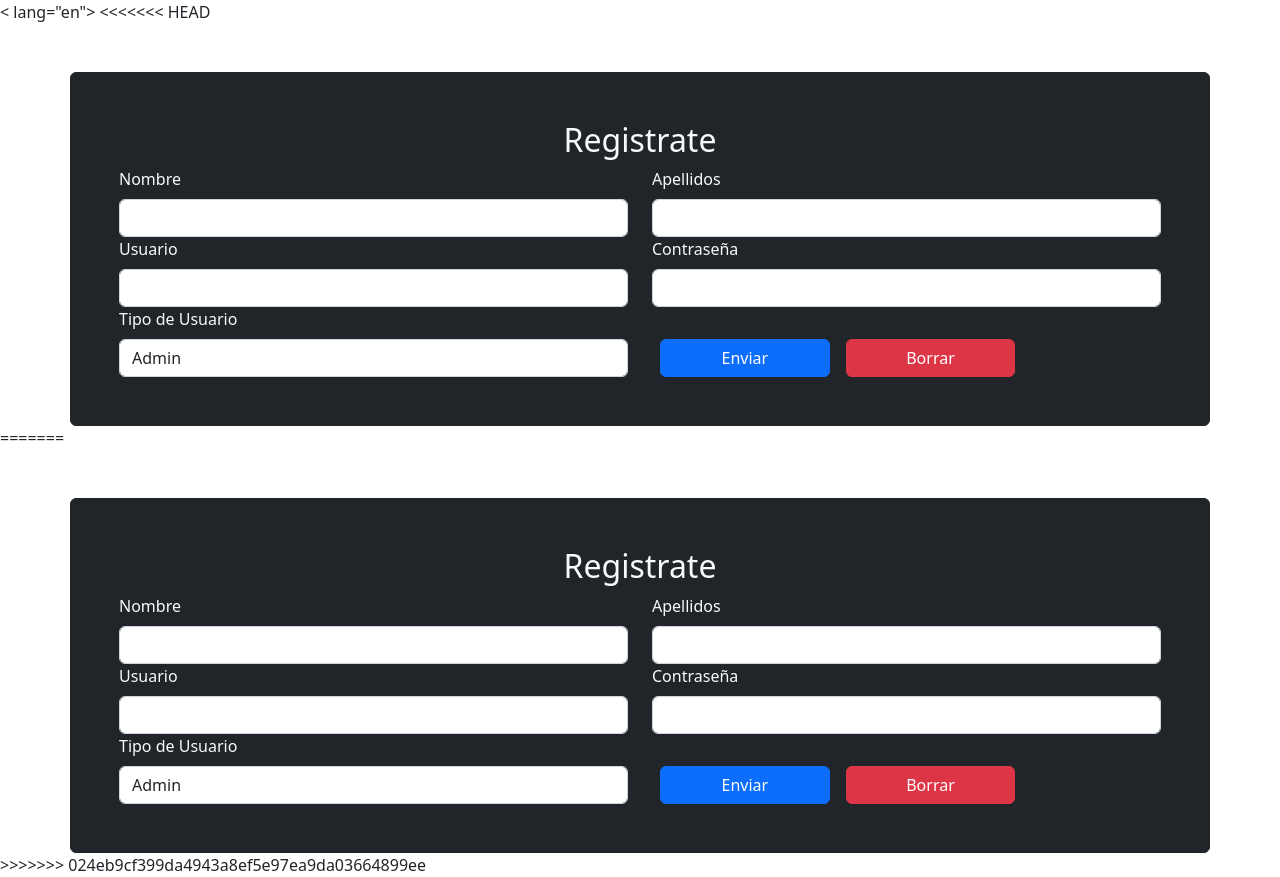
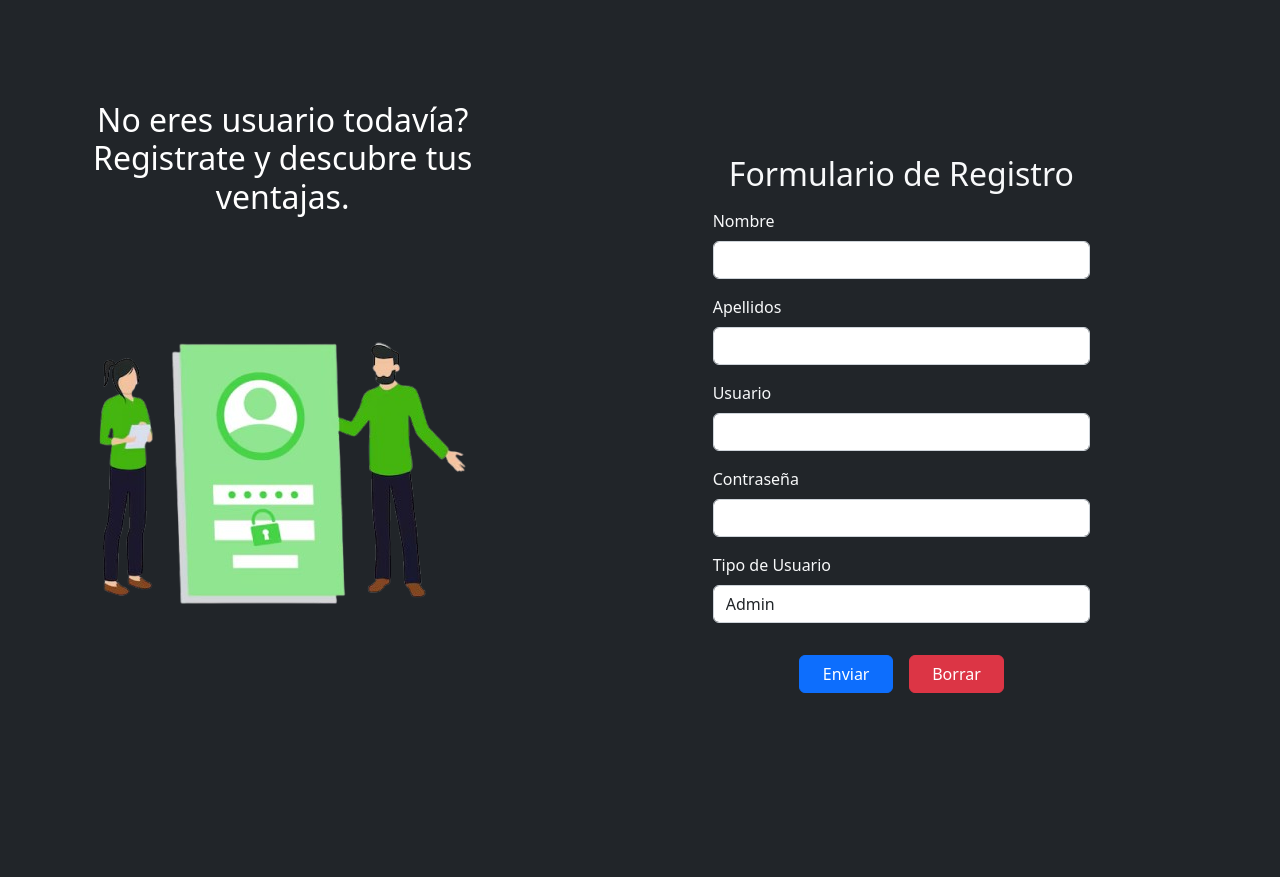
Before and after one commit to alfaroo1/TareasPersonales, a PHP site: page /pages/register.php in a window 1280 px wide. After the commit the page ends 693 px from the top, so only its background shows below. Run offline with PHP 8.4, Linux system fonts and the light colour scheme.

Commit message:
Modify register.php

```diff
--- a/pages/register.php
+++ b/pages/register.php
@@ -1,5 +1,5 @@
 <!DOCTYPE html>
-< lang="en">
+<lang="en">
 
     <head>
         <meta charset="UTF-8">
@@ -9,82 +9,60 @@
         <link rel="stylesheet" href="../estilos/register.css">
     </head>
 
-<<<<<<< HEAD
 <body>
-    <container class="imagenFondo container-fluid w-100 vh-100 p-0 bg-secondary">
-        <!-- Main -->
-        <main class="container-lg bg-dark text-light mt-5 border border-dark rounded p-5 ">
-            <h2 class="text-center">Registrate</h2>
-            <form action="" class="row">
-                <div class="col-6">
-                    <label for="" class="form-label col-4">Nombre</label>
-                    <input type="text" class="form-control ">
-                </div>
-                <div class="col-6">
-                    <label for="" class="form-label">Apellidos</label>
-                    <input type="text" class="form-control text-dark">
-                </div>
-                <div class="col-6">
-                    <label for="" class="form-label">Usuario</label>
-                    <input type="text" class="form-control">
-                </div>
-                <div class="col-6">
-                    <label for="" class="form-label">Contraseña</label>
-                    <input type="text" class="form-control">
-                </div>
-                <div class="col-6">
-                    <label for="" class="form-label">Tipo de Usuario</label>
-                    <select name="tipoUser" id="" class="form-control">
-                        <option value="admin">Admin</option>
-                        <option value="registrado">Registrado</option>
-                    </select>
-                </div>
-                <div class="row gap-3 col-6 mt-4 ms-2">
-                    <button type="submit" class="btn btn-primary mt-2 col-4">Enviar</button>
-                    <button type="reset" class="btn btn-danger mt-2 col-4">Borrar</button>
-                </div>
-            </form>
-        </main>
-    </container>
+<div class="bg-dark container-fluid vh-100 w-100 d-flex justify-content-center align-items-center p-0">
+    <!-- Contenedor con imagen a la izquierda y formulario a la derecha -->
+    <div class="row w-100 h-100">
+        <!-- Columna de la imagen -->
+        <div class="col-12 col-md-5 d-flex flex-column justify-content-center align-items-center d-none d-md-flex m-3">
 
-</body>
-=======
-    <body>
-        <container class="header container-fluid w-100 vh-100 p-0 bg-secondary">
-            <!-- Main -->
-            <main class="container-lg bg-dark text-light mt-5 border border-dark rounded p-5 ">
-                <h2 class="text-center">Registrate</h2>
-                <form action="" class="row">
-                    <div class="col-6">
-                        <label for="" class="form-label col-4">Nombre</label>
-                        <input type="text" class="form-control ">
+                <h2 class="text-white mt-4 text-center">No eres usuario todavía? <br> Registrate y descubre tus ventajas.</h2>
+
+            <img src="../imagenes/img_register.png" class="img-fluid" alt="Imagen de registro" >
+
+        </div>
+
+        <!-- Columna del formulario -->
+        <div class="col-12 col-md-6 d-flex justify-content-center align-items-center m-3">
+            <main class="container-lg text-light mt-5 border border-dark rounded p-4 w-100">
+                <h2 class="text-center">Formulario de Registro</h2>
+                <form action="" class="d-flex flex-column justify-content-center align-items-center w-100">
+                    <div class="col-12 col-md-8 m-2">
+                        <label for="nombre" class="form-label">Nombre</label>
+                        <input type="text" id="nombre" class="form-control">
                     </div>
-                    <div class="col-6">
-                        <label for="" class="form-label">Apellidos</label>
-                        <input type="text" class="form-control text-dark">
+                    <div class="col-12 col-md-8 m-2">
+                        <label for="apellidos" class="form-label">Apellidos</label>
+                        <input type="text" id="apellidos" class="form-control text-dark">
                     </div>
-                    <div class="col-6">
-                        <label for="" class="form-label">Usuario</label>
-                        <input type="text" class="form-control">
+                    <div class="col-12 col-md-8 m-2">
+                        <label for="usuario" class="form-label">Usuario</label>
+                        <input type="text" id="usuario" class="form-control">
                     </div>
-                    <div class="col-6">
-                        <label for="" class="form-label">Contraseña</label>
-                        <input type="text" class="form-control">
+                    <div class="col-12 col-md-8 m-2">
+                        <label for="contraseña" class="form-label">Contraseña</label>
+                        <input type="password" id="contraseña" class="form-control">
                     </div>
-                    <div class="col-6">
-                        <label for="" class="form-label">Tipo de Usuario</label>
-                        <select name="tipoUser" id="" class="form-control">
+                    <div class="col-12 col-md-8 m-2">
+                        <label for="tipoUser" class="form-label">Tipo de Usuario</label>
+                        <select name="tipoUser" id="tipoUser" class="form-control">
                             <option value="admin">Admin</option>
                             <option value="registrado">Registrado</option>
                         </select>
                     </div>
-                    <div class="row gap-3 col-6 mt-4 ms-2">
-                        <button type="submit" class="btn btn-primary mt-2 col-4">Enviar</button>
-                        <button type="reset" class="btn btn-danger mt-2 col-4">Borrar</button>
+                    <div class="row gap-3 col-6 mt-4 d-flex justify-content-center">
+                        <button type="submit" class="btn btn-primary col-4">Enviar</button>
+                        <button type="reset" class="btn btn-danger col-4">Borrar</button>
                     </div>
                 </form>
             </main>
-        </container>
->>>>>>> 024eb9cf399da4943a8ef5e97ea9da03664899ee
+        </div>
+    </div>
+</div>
+
+
+
+
+</body>
 
     </body>
```
Also changed, not shown: estilos/styles.css, imagenes/img_register.png (added).
